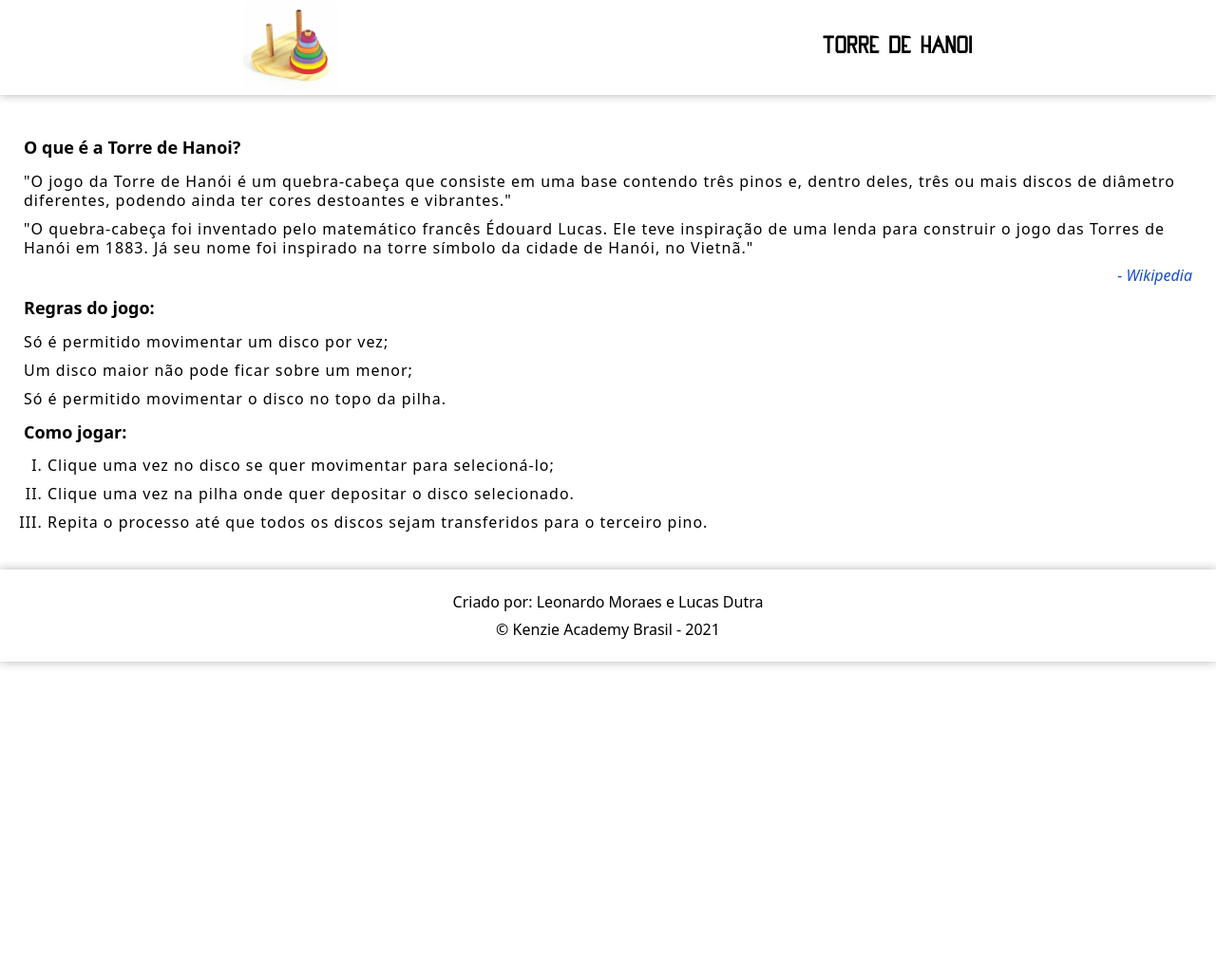
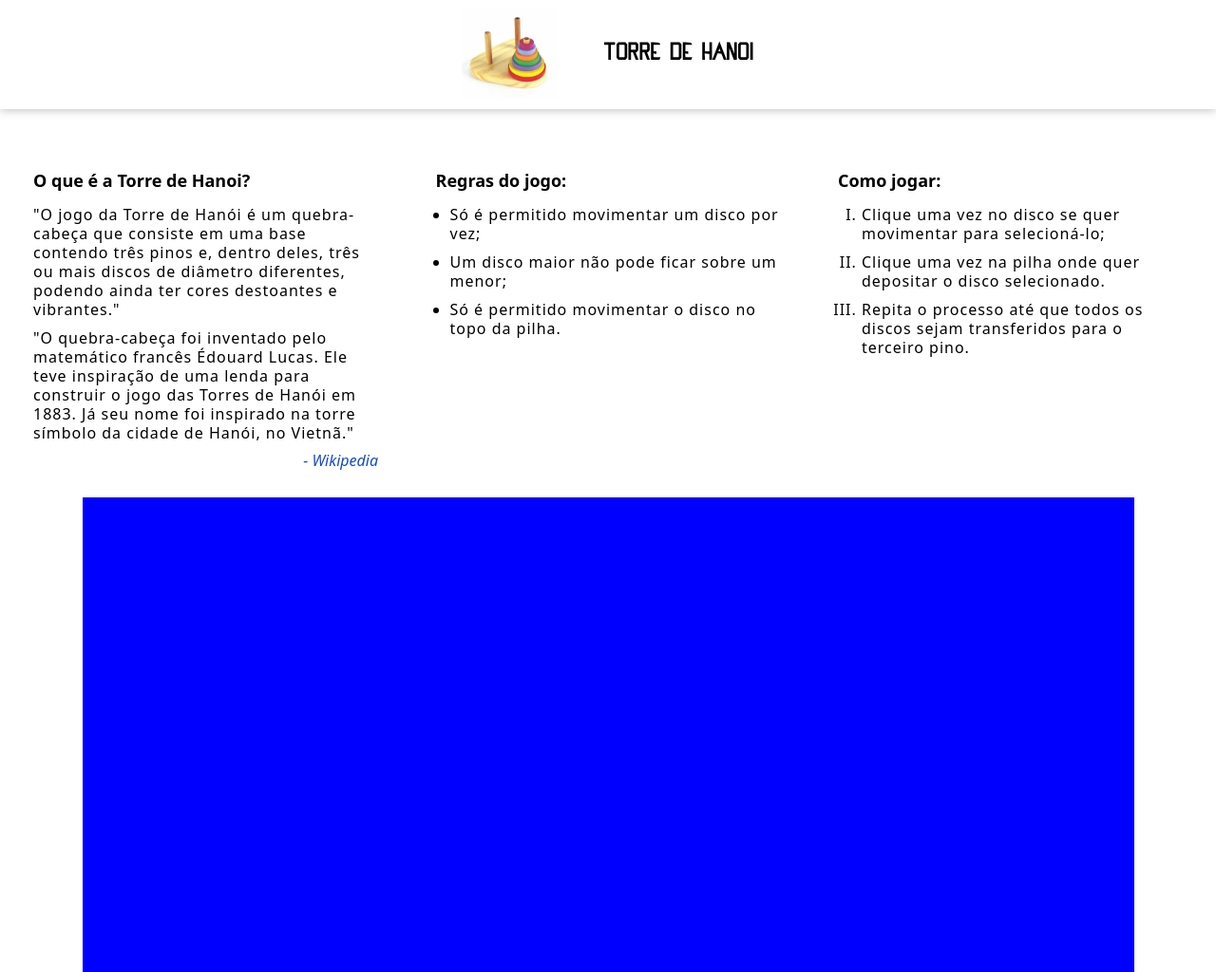
Before and after one commit to Kenzie-Academy-Brasil-Developers/m2-entrega-torre-de-hanoi-sprint-1a-leogm360, a plain HTML site: page index.html in a window 1280 px wide. Shown: the top 1024 px of the page at 95% size. Before the commit the page ends 800 px from the top, so only its background shows below. Drawn offline with Linux system fonts and the light colour scheme.

Commit message:
Adicionar Breakpoints
Modificar arquivos index.hmtl,style.css e reset.css para comportar
breakpoints de telas mobile, ipad e desktop;

Adicionar breakpoint para dispositivos mobile com orientação de tela
landscape;

Adicionar breakpoint de ajuste para telas com 'min-height: 480px';

Adicionar breakpoints para telas de ipad e desktop.

```diff
--- a/assets/css/reset.css
+++ b/assets/css/reset.css
@@ -22,6 +22,7 @@ time, mark, audio, video {
 	font-size: 100%;
 	font: inherit;
 	vertical-align: baseline;
+	box-sizing: border-box;
 }
 li{
 	list-style: none;
--- a/assets/css/style.css
+++ b/assets/css/style.css
@@ -34,8 +34,10 @@
 
 /* START body */
     body{
+        justify-content: space-between;
+        align-items: center;
         font-family: var(--font-family-subtitle-text);
-        max-width: 100vw;
+
         min-height: 100vh;
     }
 /* END body */
@@ -45,25 +47,35 @@
         justify-content: space-around;
         align-items: center;
         box-shadow: 0px 0px 10px 0px rgba(0,0,0,0.3);
+        height: 115px;
     }
 
     .header__logo{
         width: 100px;
         height: 100px;
     }
+
     .logo--image{
         width: 100%;
         height: 100%;
     }
+
     .logo--caption {
         display: none;
     }
 
     .header__title{}
-    /* END header */
+/* END header */
 
-    /* START main */
-    .main{}
+/* START main */
+    .main{
+
+    }
+
+    .main-mobile-message{
+        text-align: center;
+        padding-top: 50px;
+    }
 
     .main__info{
         padding: 30px 25px;
@@ -100,16 +112,19 @@
         color: darkblue;
     }
 
-    .container--unordered{}
+    .container--unordered{
+        padding-left: 15px;
+    }
 
     .unordered--item{
+        list-style-type: disc;
         line-height: 20px;
         letter-spacing: 1px;
         margin-bottom: 10px;
     }
 
     .container--ordered{
-        padding: 0 25px;
+        padding-left: 25px;
     }
 
     .ordered--item{
@@ -119,7 +134,10 @@
         margin-bottom: 10px;
     }
 
-    .main__game{}
+    .main__game{
+        display: none;
+    }
+
     .game--area{}
 /* END main */
 
@@ -127,7 +145,7 @@
     .footer{
         text-align: center;
         box-shadow: 0px 0px 10px 0px rgba(0,0,0,0.3);
-        padding: 25px 15px;
+        padding: 25px 0;
     }
 
     .footer__creators{
@@ -135,7 +153,7 @@
     }
 
     .footer__copyright{
-
+        color: #8c8c8c;
     }
 /* END footer */
 
@@ -143,4 +161,113 @@
 /* END extras */
 
 /* START media queries */
+    @media only screen and (max-width: 823px) and (max-height: 767px) and (orientation: landscape) {
+        /* START header */
+            .header{
+                display: none;
+            }
+        /* END header */
+
+        /* START main */
+            .main{
+                width: 100%;
+                height: 100vh;
+            }
+
+            .main-mobile-message{
+                display: none;
+            }
+
+            .main__info{
+                display: none;
+            }
+
+            .main__game{
+                display: block;
+                width: 100%;
+                height: 100%;
+            }
+
+            .game--area{
+                width: 100%;
+                height: 100%;
+            }
+        /* END main */
+
+        /* START footer */
+            .footer{
+                display: none;
+            }
+        /* END footer */
+    }
+
+    @media only screen and (min-height: 480px) {
+
+    }
+
+    @media only screen and (min-width: 768px) {
+        /* START header */
+            .header{
+                justify-content: center;
+            }
+
+            .header__title{
+                margin-left: 50px;
+            }
+        /* END header */
+
+        /* START main */
+            .main-mobile-message{
+                display: none;
+            }
+
+            .info--article{
+                display: flex;
+                flex-flow: row wrap;
+                justify-content: space-between;
+            }
+
+            .article--container{
+                width: 30%;
+            }
+
+            .container--title{
+                margin-bottom: 15px;
+            }
+
+            .main__game{
+                display: block;
+                background-color: blue;
+                margin: 30px auto;
+                width: 90%;
+                height: 500px;
+            }
+
+            .game--area{}
+        /* END main */
+    }
+
+    @media only screen and (min-width: 1024px) {
+        /* START header */
+            .header{
+                justify-content: center;
+            }
+
+            .header__title{
+                margin-left: 50px;
+            }
+        /* END header */
+
+        /* START main */
+            .main{
+                padding: 50px 25px;
+            }
+
+            .main__info{
+                padding: 0 10px;
+            }
+
+            .game--area{}
+        /* END main */
+    }
 /* END media queries */
--- a/index.html
+++ b/index.html
@@ -21,6 +21,12 @@
     </header>
 
     <main class="main">
+        <section class="main-mobile-message">
+            <h2 class="subtitles">
+                Coloque o dispositivo em posição de Landscape para jogar
+            </h2>
+        </section>
+
         <section class="main__info">
             <article class="info--article">
                 <div class="article--container">
```
